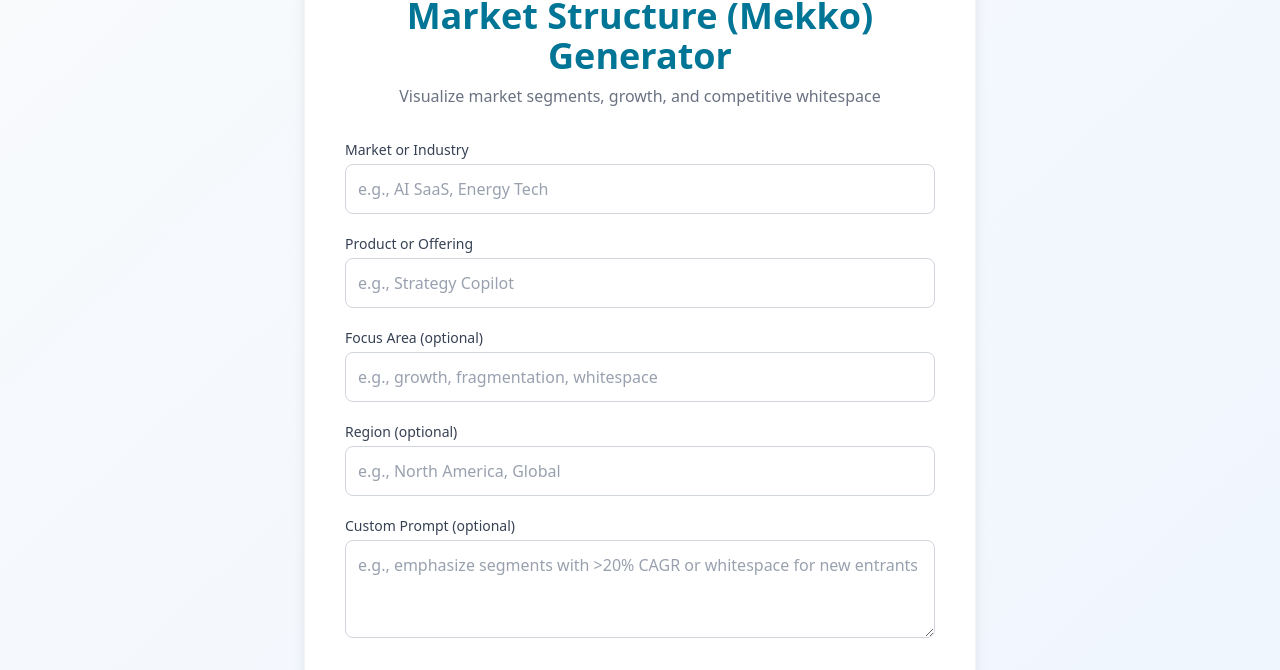
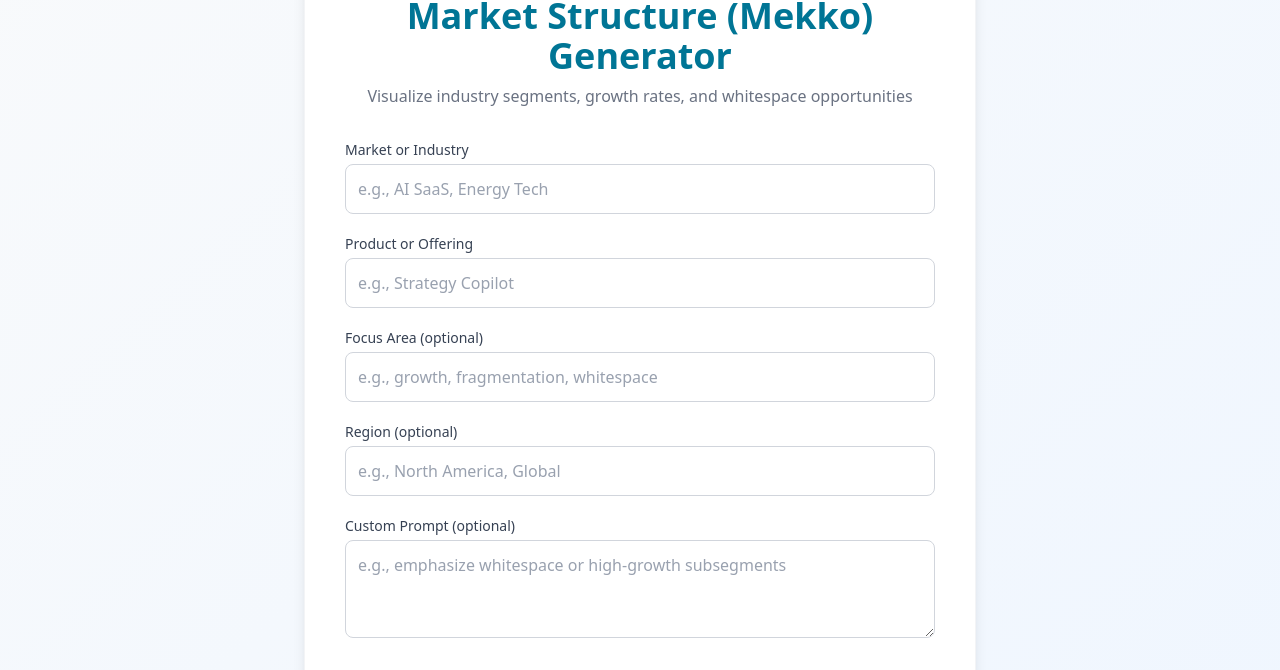
Before and after one commit to goodblue71-Strat/goodblue-web, a Next.js app: page /mekko in a window 1280 px wide. Shown: the part 278-948 px from the top of the page. Built offline with nearby package versions, Linux system fonts and the light colour scheme; no server answers.

Commit message:
Update mekko page.tsx

```diff
--- a/app/mekko/page.tsx
+++ b/app/mekko/page.tsx
@@ -51,8 +51,28 @@ export default function MekkoPage() {
   };
 
   return (
-    <div className="min-h-screen flex flex-col bg-gradient-to-br from-gray-50 to-blue-50 text-gray-800">
+    <div className="min-h-screen flex flex-col bg-gradient-to-br from-gray-50 to-blue-50 text-gray-800 relative">
       <Navbar showCTA={showCTA} />
+
+      {/* Loading Overlay */}
+      {loading && (
+        <div className="absolute inset-0 flex flex-col items-center justify-center bg-white/80 backdrop-blur-sm z-50">
+          <div className="flex space-x-2 mb-4">
+            <span className="w-3 h-3 bg-cyan-600 rounded-full animate-bounce"></span>
+            <span
+              className="w-3 h-3 bg-cyan-500 rounded-full animate-bounce"
+              style={{ animationDelay: "0.2s" }}
+            ></span>
+            <span
+              className="w-3 h-3 bg-cyan-400 rounded-full animate-bounce"
+              style={{ animationDelay: "0.4s" }}
+            ></span>
+          </div>
+          <p className="text-cyan-700 font-semibold text-lg">
+            Generating market structure insights...
+          </p>
+        </div>
+      )}
 
       <main className="flex-grow flex flex-col items-center justify-center px-4 py-12">
         <div className="w-full max-w-2xl bg-white rounded-2xl shadow-lg border border-gray-100 p-10 transition-all">
@@ -60,7 +80,7 @@ export default function MekkoPage() {
             Market Structure (Mekko) Generator
           </h1>
           <p className="text-center text-gray-500 mb-8">
-            Visualize market segments, growth, and competitive whitespace
+            Visualize industry segments, growth rates, and whitespace opportunities
           </p>
 
           <form onSubmit={handleSubmit} className="space-y-5">
@@ -125,7 +145,7 @@ export default function MekkoPage() {
               </label>
               <textarea
                 className="w-full border border-gray-300 p-3 rounded-lg placeholder-gray-400 focus:outline-none focus:ring-2 focus:ring-cyan-500"
-                placeholder="e.g., emphasize segments with >20% CAGR or whitespace for new entrants"
+                placeholder="e.g., emphasize whitespace or high-growth subsegments"
                 value={prompt}
                 onChange={(e) => setPrompt(e.target.value)}
                 rows={3}
```
